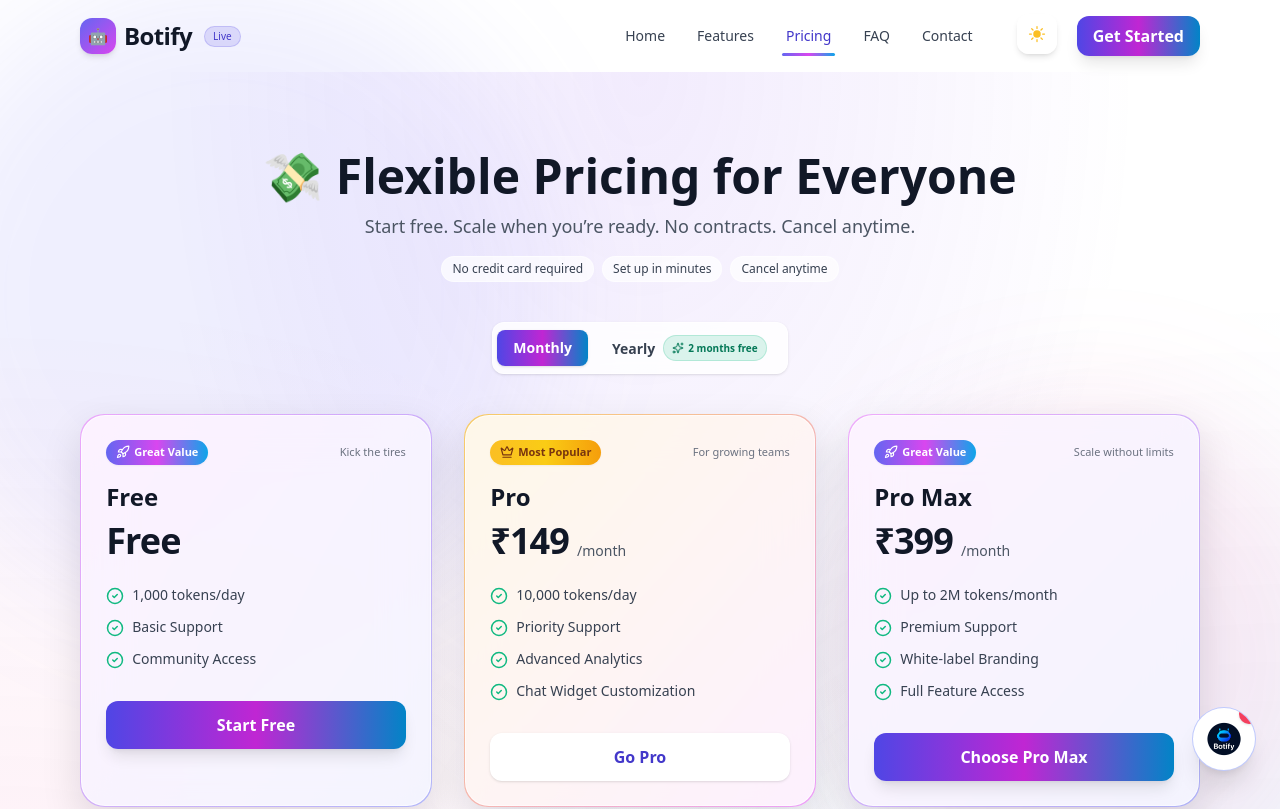
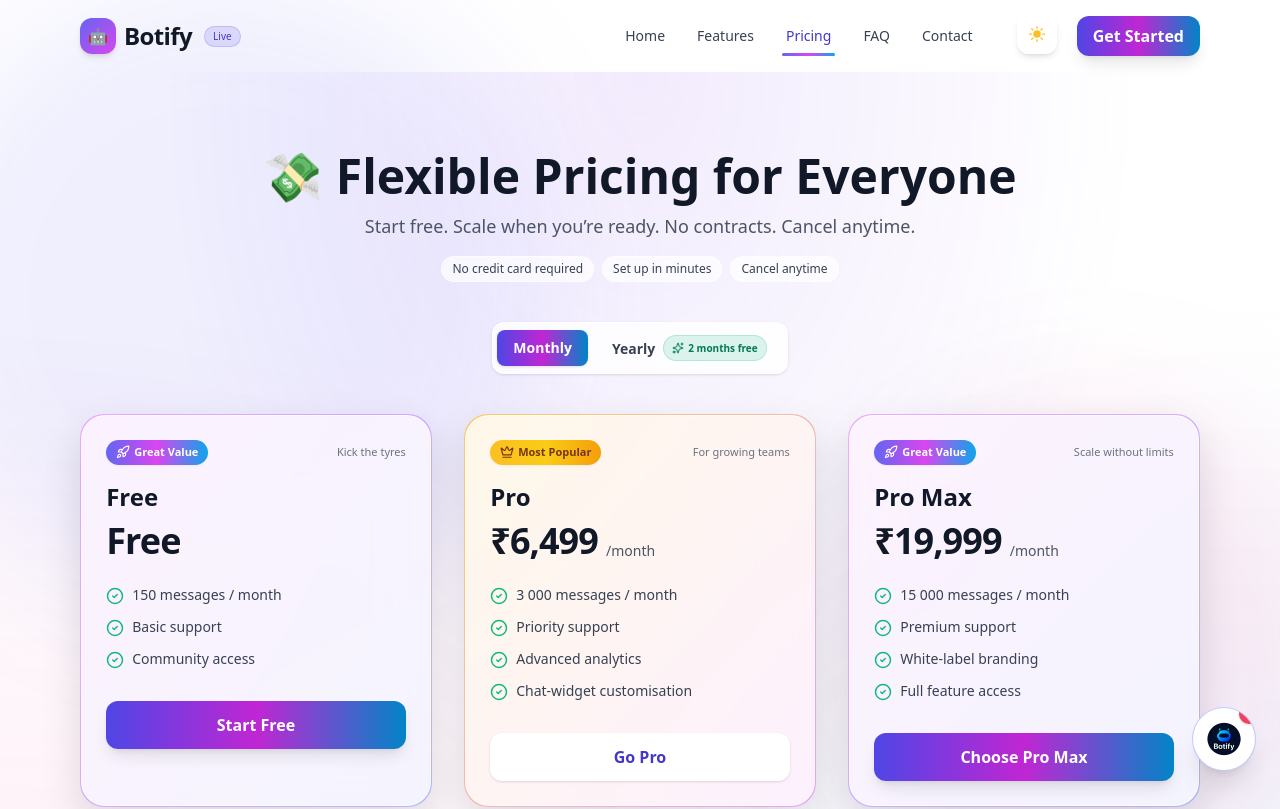
Before and after one commit to Gautam2117/AI-CHATBOT-WEBSITE, a React (Vite) app: page /pricing in a window 1280 px wide. Shown: the top 809 px of the page. Built offline with nearby package versions, Linux system fonts and the light colour scheme.

Commit message:
Modified pricing

```diff
--- a/src/components/PricingSection.jsx
+++ b/src/components/PricingSection.jsx
@@ -1,81 +1,100 @@
 // src/components/PricingSection.jsx
 import React, { useMemo, useState } from "react";
-import { CheckCircle2, Crown, Sparkles, Rocket, Info } from "lucide-react";
+import {
+  CheckCircle2,
+  Crown,
+  Sparkles,
+  Rocket,
+  Info,
+} from "lucide-react";
 import { Link } from "react-router-dom";
 
+/* -------------------------------------------------------------------------- */
+/*  SINGLE SOURCE OF TRUTH – keep in sync with server.js PLAN_CATALOG values  */
+/* -------------------------------------------------------------------------- */
 const RAW_PLANS = [
+  /* ────────── Free ────────── */
   {
     id: "free",
     name: "Free",
-    tagline: "Kick the tires",
+    tagline: "Kick the tyres",
     monthly: 0,
-    yearly: 0, // same as monthly for free
+    yearly: 0,
     features: [
-      "1,000 tokens/day",
-      "Basic Support",
-      "Community Access",
+      "150 messages / month",
+      "Basic support",
+      "Community access",
     ],
     cta: "Start Free",
     popular: false,
   },
+
+  /* ────────── Pro ────────── */
   {
     id: "pro",
     name: "Pro",
     tagline: "For growing teams",
-    monthly: 149,
-    yearly: 149 * 10, // 2 months free on yearly
+    monthly: 6_499,          // ₹6 499 / mo
+    yearly: 6_499 * 10,      // 2 months free on yearly
     features: [
-      "10,000 tokens/day",
-      "Priority Support",
-      "Advanced Analytics",
-      "Chat Widget Customization",
+      "3 000 messages / month",
+      "Priority support",
+      "Advanced analytics",
+      "Chat-widget customisation",
     ],
     cta: "Go Pro",
     popular: true,
   },
+
+  /* ────────── Pro Max ────────── */
   {
     id: "pro-max",
     name: "Pro Max",
     tagline: "Scale without limits",
-    monthly: 399,
-    yearly: 399 * 10, // 2 months free on yearly
+    monthly: 19_999,         // ₹19 999 / mo
+    yearly: 19_999 * 10,     // 2 months free on yearly
     features: [
-      "Up to 2M tokens/month",
-      "Premium Support",
-      "White-label Branding",
-      "Full Feature Access",
+      "15 000 messages / month",
+      "Premium support",
+      "White-label branding",
+      "Full feature access",
     ],
     cta: "Choose Pro Max",
     popular: false,
   },
 ];
 
+/* -------------------------------- helpers -------------------------------- */
 function Badge({ children, tone = "indigo" }) {
   const palette =
     tone === "gold"
       ? "from-amber-400 via-yellow-400 to-amber-500 text-amber-900"
       : "from-indigo-500 via-fuchsia-500 to-sky-500 text-white";
   return (
-    <span className={`inline-flex items-center gap-1 px-2.5 py-1 rounded-full text-[11px] font-semibold bg-gradient-to-r ${palette} shadow-sm`}>
+    <span
+      className={`inline-flex items-center gap-1 px-2.5 py-1 rounded-full text-[11px] font-semibold bg-gradient-to-r ${palette} shadow-sm`}
+    >
       {children}
     </span>
   );
 }
 
+/* ================================ main =================================== */
 export default function PricingSection() {
   const [billing, setBilling] = useState("monthly"); // 'monthly' | 'yearly'
   const currency = "₹";
 
   const plans = useMemo(() => RAW_PLANS, []);
 
-  const priceFor = (p) =>
-    billing === "monthly" ? p.monthly : p.yearly;
-
-  const perText = billing === "monthly" ? "/month" : "/year";
+  const priceFor = (p) => (billing === "monthly" ? p.monthly : p.yearly);
+  const perText  = billing === "monthly" ? "/month" : "/year";
 
   return (
-    <section id="pricing" className="relative py-20 px-6 sm:px-10 md:px-20">
-      {/* subtle aurora */}
+    <section
+      id="pricing"
+      className="relative py-20 px-6 sm:px-10 md:px-20"
+    >
+      {/* background aurora */}
       <div className="pointer-events-none absolute inset-0 -z-10">
         <div className="absolute inset-0 bg-[radial-gradient(ellipse_at_top,rgba(124,58,237,.10),transparent_55%),radial-gradient(ellipse_at_bottom_left,rgba(236,72,153,.10),transparent_55%),radial-gradient(ellipse_at_bottom_right,rgba(14,165,233,.08),transparent_55%)]" />
         <div className="absolute -top-24 -left-24 w-[40rem] h-[40rem] rounded-full bg-indigo-500/10 blur-3xl" />
@@ -92,42 +111,44 @@ export default function PricingSection() {
             Start free. Scale when you’re ready. No contracts. Cancel anytime.
           </p>
 
-          {/* Perks row */}
+          {/* Perks */}
           <div className="mt-4 flex items-center justify-center gap-2 text-xs">
-            <span className="px-2.5 py-1 rounded-full bg-white/70 dark:bg-white/10 border border-white/60 dark:border-white/10 text-gray-700 dark:text-gray-300">No credit card required</span>
-            <span className="px-2.5 py-1 rounded-full bg-white/70 dark:bg-white/10 border border-white/60 dark:border-white/10 text-gray-700 dark:text-gray-300">Set up in minutes</span>
-            <span className="px-2.5 py-1 rounded-full bg-white/70 dark:bg-white/10 border border-white/60 dark:border-white/10 text-gray-700 dark:text-gray-300">Cancel anytime</span>
+            {["No credit card required", "Set up in minutes", "Cancel anytime"].map(
+              (t) => (
+                <span
+                  key={t}
+                  className="px-2.5 py-1 rounded-full bg-white/70 dark:bg-white/10 border border-white/60 dark:border-white/10 text-gray-700 dark:text-gray-300"
+                >
+                  {t}
+                </span>
+              )
+            )}
           </div>
         </div>
 
         {/* Billing toggle */}
         <div className="flex items-center justify-center mb-10">
           <div className="inline-flex items-center gap-2 p-1 rounded-xl bg-white/80 dark:bg-gray-900/70 backdrop-blur border border-white/60 dark:border-white/10 shadow">
+            {["monthly", "yearly"].map((key) => (
               <button
-              onClick={() => setBilling("monthly")}
+                key={key}
+                onClick={() => setBilling(key)}
                 className={`px-4 py-2 rounded-lg text-sm font-semibold transition ${
-                billing === "monthly"
+                  billing === key
                     ? "bg-gradient-to-r from-indigo-600 via-fuchsia-600 to-sky-600 text-white shadow"
                     : "text-gray-700 dark:text-gray-200 hover:text-indigo-600 dark:hover:text-indigo-300"
                 }`}
-              aria-pressed={billing === "monthly"}
               >
-              Monthly
-            </button>
-            <button
-              onClick={() => setBilling("yearly")}
-              className={`px-4 py-2 rounded-lg text-sm font-semibold transition relative ${
-                billing === "yearly"
-                  ? "bg-gradient-to-r from-indigo-600 via-fuchsia-600 to-sky-600 text-white shadow"
-                  : "text-gray-700 dark:text-gray-200 hover:text-indigo-600 dark:hover:text-indigo-300"
-              }`}
-              aria-pressed={billing === "yearly"}
-            >
+                {key === "monthly" ? "Monthly" : (
+                  <>
                     Yearly
                     <span className="ml-2 inline-flex items-center gap-1 text-[10px] px-2 py-[2px] rounded-full bg-emerald-500/15 text-emerald-700 dark:text-emerald-300 border border-emerald-500/20">
                       <Sparkles size={12} /> 2 months free
                     </span>
+                  </>
+                )}
               </button>
+            ))}
           </div>
         </div>
 
@@ -135,7 +156,7 @@ export default function PricingSection() {
         <div className="grid grid-cols-1 md:grid-cols-3 gap-6 md:gap-8">
           {plans.map((p) => {
             const isPopular = p.popular;
-            const price = priceFor(p);
+            const price     = priceFor(p);
             const showSlash = billing === "yearly" && p.monthly > 0;
 
             return (
@@ -148,16 +169,22 @@ export default function PricingSection() {
                 } shadow-[0_16px_40px_rgba(2,6,23,0.12)]`}
               >
                 <div className="rounded-3xl h-full bg-white/85 dark:bg-gray-900/85 backdrop-blur-xl border border-white/60 dark:border-white/10 p-6 flex flex-col">
-                  {/* Top badge */}
+                  {/* Badge row */}
                   <div className="flex items-center justify-between">
                     <div className="flex items-center gap-2">
                       {isPopular ? (
-                        <Badge tone="gold"><Crown size={14} /> Most Popular</Badge>
+                        <Badge tone="gold">
+                          <Crown size={14} /> Most Popular
+                        </Badge>
                       ) : (
-                        <Badge><Rocket size={14} /> Great Value</Badge>
+                        <Badge>
+                          <Rocket size={14} /> Great Value
+                        </Badge>
                       )}
                     </div>
-                    <span className="text-[11px] text-gray-500 dark:text-gray-400">{p.tagline}</span>
+                    <span className="text-[11px] text-gray-500 dark:text-gray-400">
+                      {p.tagline}
+                    </span>
                   </div>
 
                   {/* Title + price */}
@@ -167,10 +194,14 @@ export default function PricingSection() {
                     </h3>
                     <div className="mt-2 flex items-end gap-2">
                       <div className="text-4xl font-extrabold text-gray-900 dark:text-white tracking-tight">
-                        {price === 0 ? "Free" : `${currency}${price.toLocaleString()}`}
+                        {price === 0
+                          ? "Free"
+                          : `${currency}${price.toLocaleString()}`}
                       </div>
                       {price !== 0 && (
-                        <span className="text-sm text-gray-600 dark:text-gray-300">{perText}</span>
+                        <span className="text-sm text-gray-600 dark:text-gray-300">
+                          {perText}
+                        </span>
                       )}
                     </div>
 
@@ -179,7 +210,8 @@ export default function PricingSection() {
                         <Info size={12} />
                         <span>
                           Normally {currency}
-                          {(p.monthly * 12).toLocaleString()} /yr — you save {currency}
+                          {(p.monthly * 12).toLocaleString()}/yr — you save{" "}
+                          {currency}
                           {((p.monthly * 12) - p.yearly).toLocaleString()}
                         </span>
                       </div>
@@ -190,7 +222,10 @@ export default function PricingSection() {
                   <ul className="mt-6 space-y-3 text-sm text-gray-700 dark:text-gray-200">
                     {p.features.map((f) => (
                       <li key={f} className="flex items-start gap-2">
-                        <CheckCircle2 size={18} className="text-emerald-500 mt-[2px]" />
+                        <CheckCircle2
+                          size={18}
+                          className="text-emerald-500 mt-[2px]"
+                        />
                         <span>{f}</span>
                       </li>
                     ))}
@@ -199,25 +234,23 @@ export default function PricingSection() {
                   {/* CTA */}
                   <div className="mt-8">
                     {p.id === "free" ? (
-                      <a
-                        href="https://ai-chatbot-saas-eight.vercel.app/"
+                      <Link
+                        to="/signup"
                         className="w-full inline-flex items-center justify-center px-5 py-3 rounded-xl font-semibold text-white shadow-lg hover:shadow-xl transition transform hover:-translate-y-0.5 bg-gradient-to-r from-indigo-600 via-fuchsia-600 to-sky-600"
-                        aria-label={`Choose ${p.name} plan`}
                       >
                         {p.cta}
-                      </a>
+                      </Link>
                     ) : (
-                      <a
-                        href="https://ai-chatbot-saas-eight.vercel.app/"
+                      <Link
+                        to="/signup"
                         className={`w-full inline-flex items-center justify-center px-5 py-3 rounded-xl font-semibold transition ${
                           isPopular
                             ? "bg-white text-indigo-700 hover:bg-gray-50 shadow"
                             : "text-white shadow-lg hover:shadow-xl bg-gradient-to-r from-indigo-600 via-fuchsia-600 to-sky-600"
                         }`}
-                        aria-label={`Choose ${p.name} plan`}
                       >
                         {p.cta}
-                      </a>
+                      </Link>
                     )}
                   </div>
                 </div>
@@ -229,13 +262,14 @@ export default function PricingSection() {
         {/* Included in all plans */}
         <div className="mt-10 rounded-2xl p-5 bg-white/80 dark:bg-gray-900/70 backdrop-blur-xl border border-white/60 dark:border-white/10">
           <p className="text-sm text-gray-600 dark:text-gray-300 text-center">
-            Included in all plans: GDPR-ready, role-based access, API & webhooks, and analytics dashboard.
+            Included in all plans: GDPR-ready, role-based access, API &amp;
+            webhooks, and analytics dashboard.
           </p>
         </div>
 
-        {/* Tiny footnotes */}
+        {/* Footnotes */}
         <p className="mt-4 text-center text-xs text-gray-500 dark:text-gray-400">
-          Prices in INR. Taxes may apply. Usage limits reset daily/monthly depending on plan.
+          Prices in INR. Taxes may apply. Message quotas reset monthly.
         </p>
 
         {/* Help CTA */}
```
Lines whose indentation alone changed are shown as unchanged.
